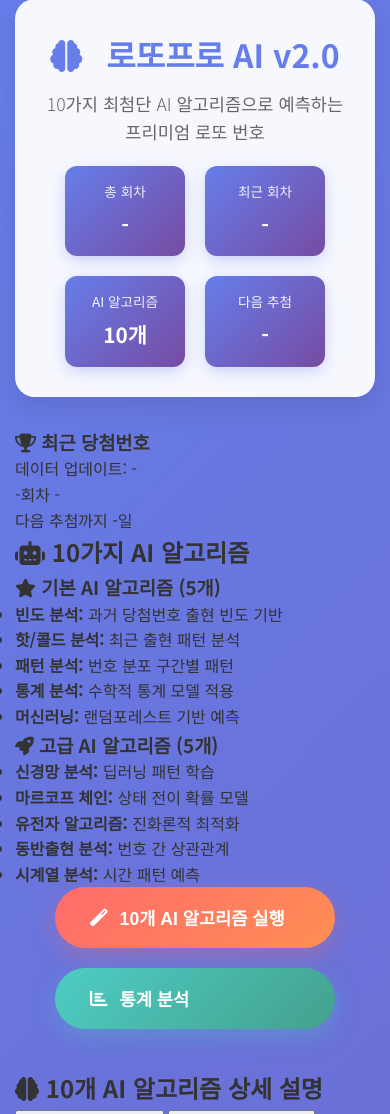
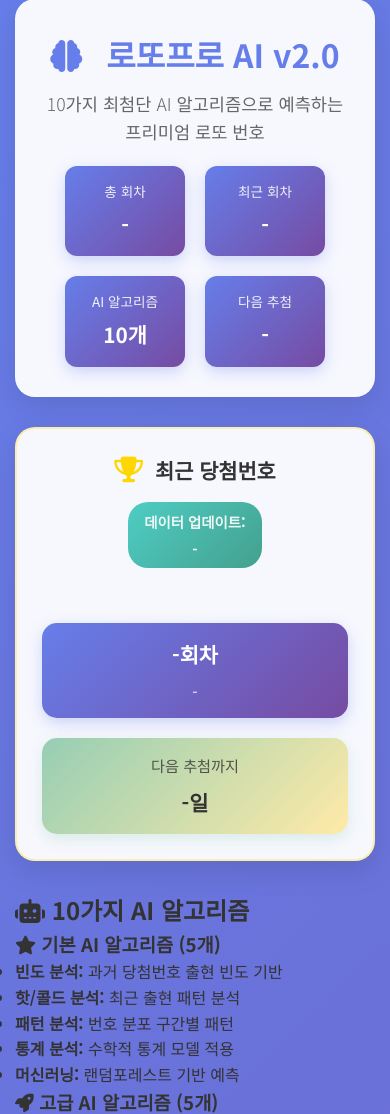
Before and after one commit to kkbhong71/lottopro_ai_v2.0, a Flask app: page / in a window 390 px wide. Shown: the part 16-1130 px from the top of the page. Run offline with Flask 3, Linux system fonts and the light colour scheme.

Commit message:
Update style.css

```diff
--- a/static/css/style.css
+++ b/static/css/style.css
@@ -94,7 +94,228 @@
     font-weight: 700;
 }
 
-/* 메인 컨트롤 */
+/* 최근 당첨번호 섹션 */
+.recent-winning-numbers {
+    background: var(--bg-white);
+    backdrop-filter: blur(10px);
+    border-radius: var(--border-radius-large);
+    padding: 30px;
+    margin-bottom: 30px;
+    box-shadow: var(--shadow-medium);
+    border: 2px solid rgba(255, 215, 0, 0.3);
+}
+
+.recent-header {
+    display: flex;
+    justify-content: space-between;
+    align-items: center;
+    margin-bottom: 25px;
+    flex-wrap: wrap;
+}
+
+.recent-header h3 {
+    color: var(--text-dark);
+    font-size: 1.5rem;
+    display: flex;
+    align-items: center;
+    gap: 12px;
+    margin: 0;
+}
+
+.recent-header h3 i {
+    color: #FFD700;
+    font-size: 1.6rem;
+}
+
+.update-info {
+    background: linear-gradient(135deg, #4ECDC4, #44A08D);
+    color: white;
+    padding: 8px 16px;
+    border-radius: 20px;
+    font-size: 0.9rem;
+    font-weight: 600;
+    display: flex;
+    align-items: center;
+    gap: 8px;
+}
+
+.update-label {
+    opacity: 0.9;
+}
+
+.update-value {
+    font-weight: 700;
+}
+
+.recent-content {
+    display: grid;
+    grid-template-columns: 1fr 2fr 1fr;
+    gap: 30px;
+    align-items: center;
+}
+
+.recent-round-info {
+    text-align: center;
+    background: linear-gradient(135deg, #667eea, #764ba2);
+    color: white;
+    padding: 20px;
+    border-radius: 15px;
+    box-shadow: 0 5px 15px rgba(102, 126, 234, 0.3);
+}
+
+.round-text {
+    display: block;
+    font-size: 1.5rem;
+    font-weight: 700;
+    margin-bottom: 8px;
+}
+
+.round-date {
+    display: block;
+    font-size: 0.95rem;
+    opacity: 0.9;
+}
+
+.recent-numbers-display {
+    display: flex;
+    justify-content: center;
+    gap: 12px;
+    flex-wrap: wrap;
+}
+
+.recent-number {
+    background: linear-gradient(135deg, #FFD700, #FFA500);
+    color: #333;
+    width: 45px;
+    height: 45px;
+    border-radius: 50%;
+    display: flex;
+    align-items: center;
+    justify-content: center;
+    font-weight: 700;
+    font-size: 1.1rem;
+    box-shadow: 0 5px 15px rgba(255, 215, 0, 0.4);
+    border: 2px solid white;
+    transition: transform 0.3s ease;
+    animation: goldShine 2s ease-in-out infinite;
+}
+
+.recent-number:hover {
+    transform: scale(1.1);
+}
+
+.recent-bonus {
+    background: linear-gradient(135deg, #FF6B6B, #FF8E53) !important;
+    color: white !important;
+    position: relative;
+}
+
+.recent-bonus::after {
+    content: 'B';
+    position: absolute;
+    top: -8px;
+    right: -8px;
+    background: #333;
+    color: white;
+    width: 18px;
+    height: 18px;
+    border-radius: 50%;
+    font-size: 0.7rem;
+    display: flex;
+    align-items: center;
+    justify-content: center;
+    font-weight: 700;
+}
+
+@keyframes goldShine {
+    0%, 100% {
+        box-shadow: 0 5px 15px rgba(255, 215, 0, 0.4);
+    }
+    50% {
+        box-shadow: 0 8px 25px rgba(255, 215, 0, 0.6);
+    }
+}
+
+.next-draw-countdown {
+    text-align: center;
+    background: linear-gradient(135deg, #96CEB4, #FFEAA7);
+    color: #333;
+    padding: 20px;
+    border-radius: 15px;
+    box-shadow: 0 5px 15px rgba(150, 206, 180, 0.3);
+}
+
+.countdown-text {
+    display: block;
+    font-size: 0.95rem;
+    margin-bottom: 8px;
+    opacity: 0.8;
+}
+
+.countdown-value {
+    display: block;
+    font-size: 1.5rem;
+    font-weight: 700;
+}
+
+/* 반응형 - 최근 당첨번호 */
+@media (max-width: 768px) {
+    .recent-winning-numbers {
+        padding: 25px;
+    }
+
+    .recent-header {
+        flex-direction: column;
+        gap: 15px;
+        text-align: center;
+    }
+
+    .recent-content {
+        grid-template-columns: 1fr;
+        gap: 20px;
+    }
+
+    .recent-numbers-display {
+        order: -1;
+        margin-bottom: 10px;
+    }
+
+    .recent-number {
+        width: 40px;
+        height: 40px;
+        font-size: 1rem;
+    }
+
+    .recent-round-info, .next-draw-countdown {
+        padding: 15px;
+    }
+
+    .round-text, .countdown-value {
+        font-size: 1.3rem;
+    }
+}
+
+@media (max-width: 480px) {
+    .recent-numbers-display {
+        gap: 8px;
+    }
+
+    .recent-number {
+        width: 35px;
+        height: 35px;
+        font-size: 0.9rem;
+    }
+
+    .recent-header h3 {
+        font-size: 1.3rem;
+    }
+
+    .update-info {
+        flex-direction: column;
+        gap: 4px;
+        text-align: center;
+    }
+}
 .main-controls {
     display: flex;
     gap: 20px;
```
